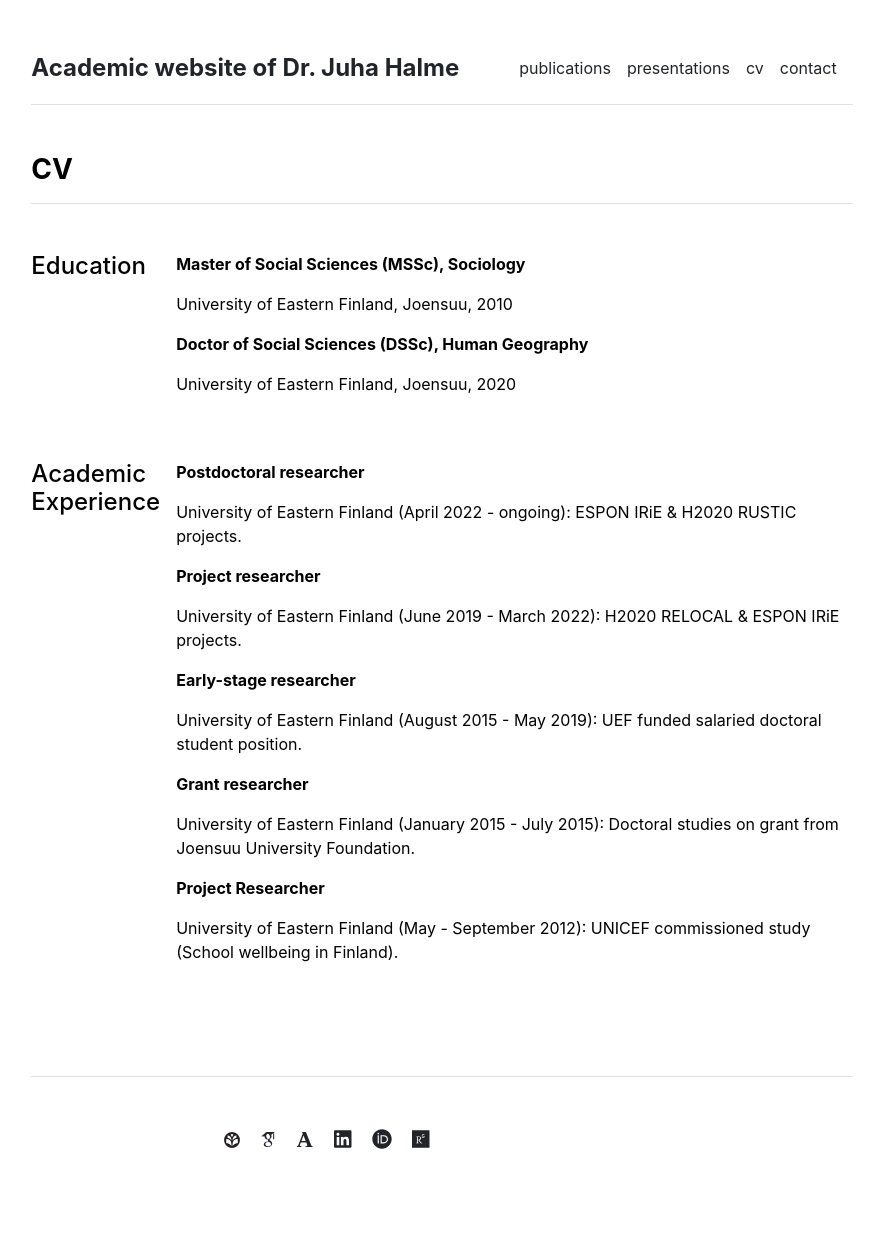
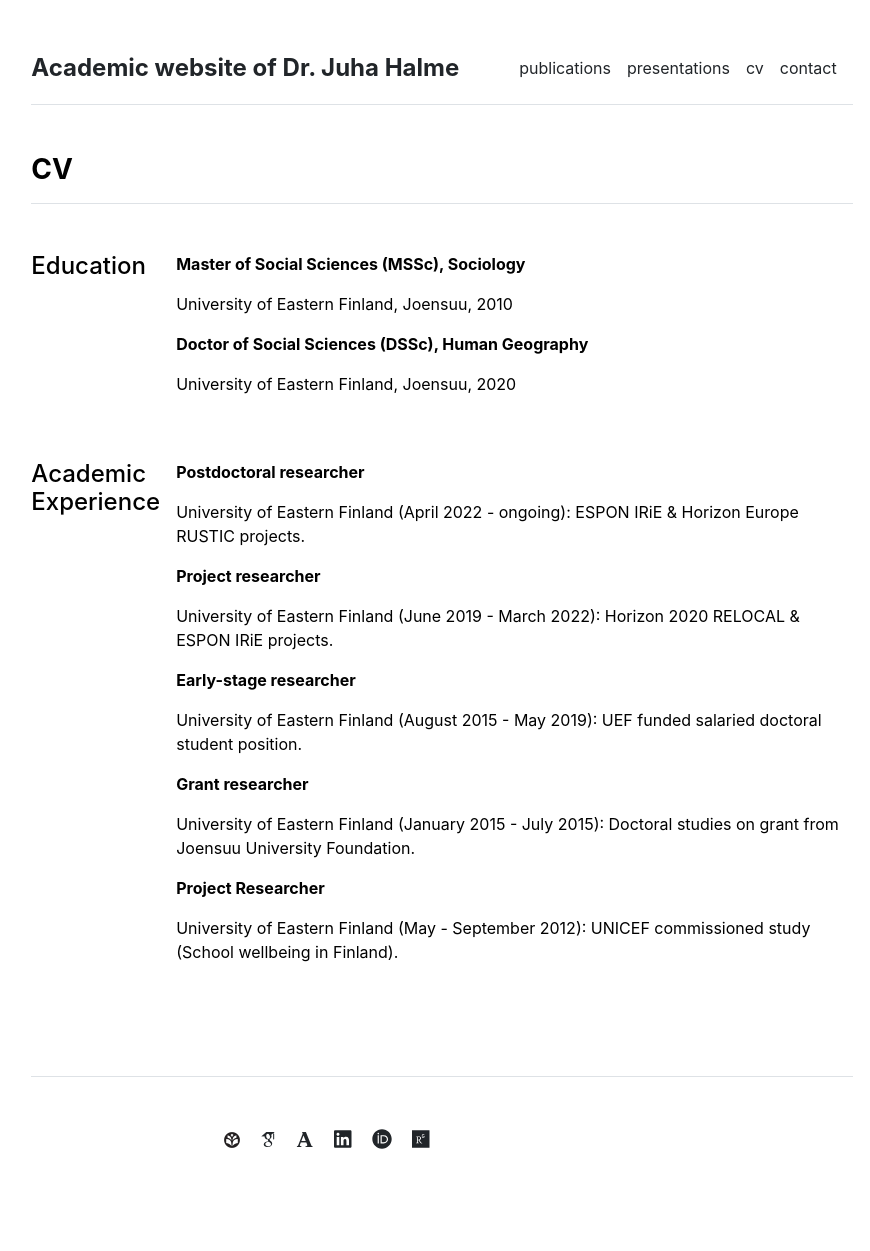
Before and after one commit to juhahalme/academicprofile, a Jekyll site: the page built from cv.md, in a window 1280 px wide. Shown: the whole page, without its empty margins (198-1068 px from the left). Built offline with Jekyll 4.4.1, drawn with Linux system fonts in a browser that asks for light colours; some web fonts are replaced.

Commit message:
Update academic-experience.yml

```diff
--- a/_data/cv/academic-experience.yml
+++ b/_data/cv/academic-experience.yml
@@ -1,9 +1,9 @@
 
 - title: 'Postdoctoral researcher'
-  description: 'University of Eastern Finland (April 2022 - ongoing): ESPON IRiE & H2020 RUSTIC projects.'
+  description: 'University of Eastern Finland (April 2022 - ongoing): ESPON IRiE & Horizon Europe RUSTIC projects.'
 
 - title: 'Project researcher'
-  description: 'University of Eastern Finland (June 2019 - March 2022): H2020 RELOCAL & ESPON IRiE projects.'
+  description: 'University of Eastern Finland (June 2019 - March 2022): Horizon 2020 RELOCAL & ESPON IRiE projects.'
 
 - title: 'Early-stage researcher'
   description: 'University of Eastern Finland (August 2015 - May 2019): UEF funded salaried doctoral student position.'
```
